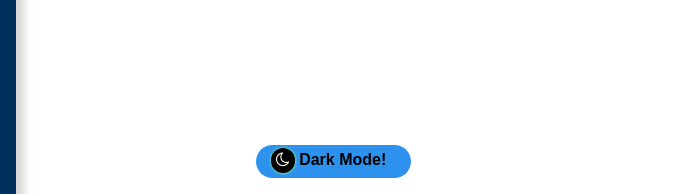
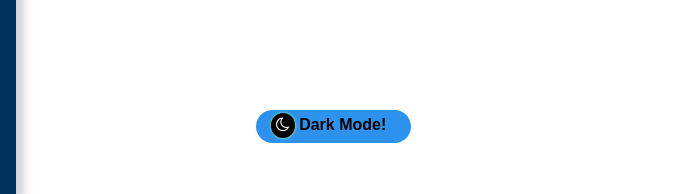
Before and after one commit to t3rek-ma7moud/TM-Tarek-Mahmoud-CV-Resume, a plain HTML site: page index.html in a window 1280 px wide. Shown: the part 2506-2700 px from the top of the page, 209-907 px from the left. Drawn offline with Linux system fonts and the light colour scheme.

Commit message:
Update TM.css

```diff
--- a/TM.css
+++ b/TM.css
@@ -56,7 +56,7 @@ input {
     text-align: center;
 }
 #dark {
-    margin: 2385px 0 0 200px;
+    margin: 2350px 0 0 200px;
     position: absolute;
     background-color: #2d92ed;
     width: 140px;
```
